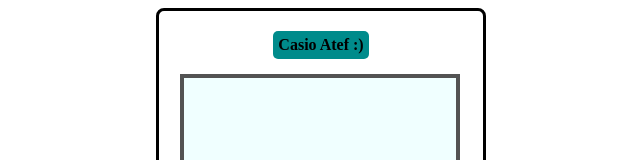
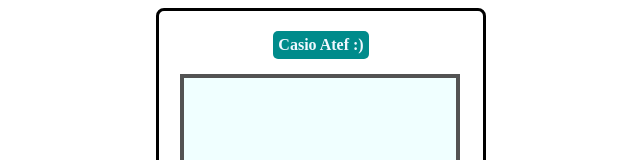
Before and after one commit to Mohamed-js/math-magicians, a React (Create React App) app: page / in a window 1280 px wide. Shown: the top 160 px of the page, without its empty margins (319-959 px from the left). Built offline with nearby package versions, Linux system fonts and the light colour scheme.

Commit message:
Fix linters

```diff
--- a/package.json
+++ b/package.json
@@ -7,6 +7,11 @@
     "@testing-library/react": "^11.2.6",
     "@testing-library/user-event": "^12.8.3",
     "big.js": "^6.0.3",
+    "eslint": "^7.24.0",
+    "eslint-config-airbnb": "^18.2.1",
+    "eslint-plugin-import": "^2.22.1",
+    "eslint-plugin-jsx-a11y": "^6.4.1",
+    "eslint-plugin-react": "^7.23.2",
     "prop-types": "^15.7.2",
     "react": "^17.0.2",
     "react-dom": "^17.0.2",
--- a/src/components/App.js
+++ b/src/components/App.js
@@ -17,8 +17,10 @@
   }
 
   btnClick = (btnName) => {
+    /* eslint-disable-next-line */
     const oldData = this.state.data;
     const newResult = calculate(oldData, btnName);
+    /* eslint-disable-next-line */
     newResult
       ? this.setState({ data: newResult })
       : this.setState({
@@ -31,7 +33,7 @@
   };
 
   render() {
-    const data = this.state.data;
+    const { data } = this.state;
     return (
       <div className="container">
         <Display result={data} />
--- a/src/components/Button.js
+++ b/src/components/Button.js
@@ -13,9 +13,11 @@
 // Props types and defaults
 Button.propTypes = {
   name: PropTypes.string,
+  btnClick: PropTypes.func,
 };
 Button.defaultProps = {
   name: '0',
+  btnClick: PropTypes.func,
 };
 
 export default Button;
--- a/src/components/ButtonPanel.js
+++ b/src/components/ButtonPanel.js
@@ -46,9 +46,11 @@
 // Props types and defaults
 ButtonPanel.propTypes = {
   result: PropTypes.string,
+  btnClick: PropTypes.func,
 };
 ButtonPanel.defaultProps = {
   result: '0',
+  btnClick: PropTypes.func,
 };
 
 export default ButtonPanel;
--- a/src/components/Display.js
+++ b/src/components/Display.js
@@ -2,6 +2,7 @@
 import PropTypes from 'prop-types';
 
 const Display = (props) => {
+  /* eslint-disable-next-line */
   const data = props.result;
   return (
     <>
--- a/src/style.css
+++ b/src/style.css
@@ -12,6 +12,7 @@
   background: darkcyan;
   padding: 5px;
   border-radius: 5px;
+  color: aliceblue;
 }
 
 .container {
```
Also changed, not shown: 1 other file (tests, documents, lock files or other folders). Lines whose indentation alone changed are shown as unchanged.
